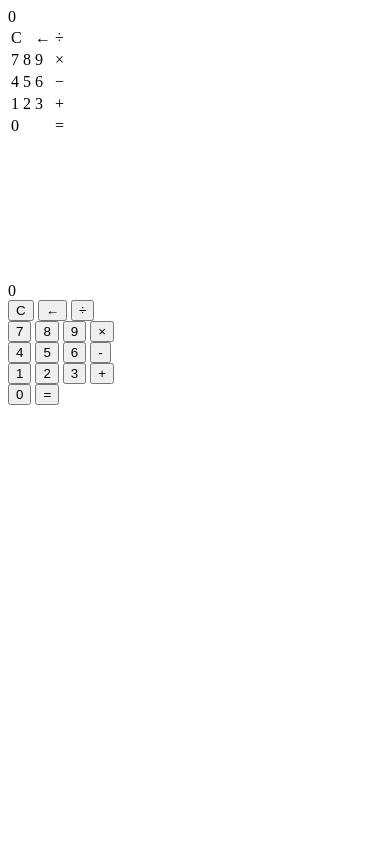
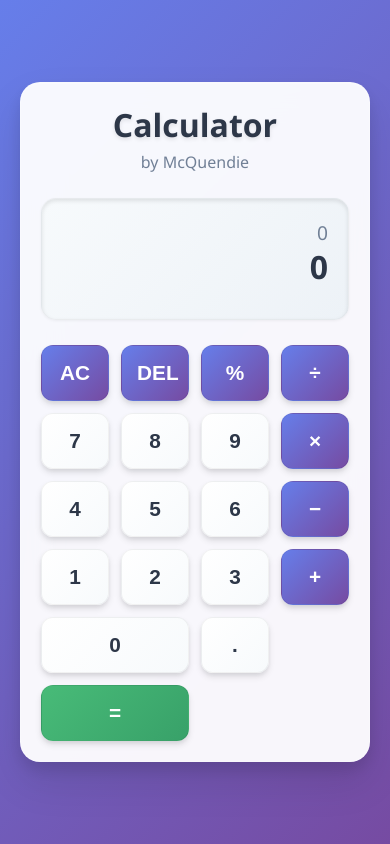
Before and after one commit to mcObd/Calculator, a plain HTML site: page index.html in a window 390 px wide. Drawn offline with Linux system fonts and the light colour scheme.

Commit message:
refactor(calculator): update HTML structure and enhance CSS styles for improved design and responsiveness

```diff
--- a/index.html
+++ b/index.html
@@ -1,147 +1,97 @@
 <!DOCTYPE html>
 <html lang="en">
 <head>
-    <meta charset="UTF-8">
-    <meta name="viewport" content="width=device-width, initial-scale=1.0">
-    <title>Calculator</title>
-    <link rel="stylesheet" href="./css/calculatorstyles.css">
+  <meta charset="UTF-8">
+  <meta name="viewport" content="width=device-width, initial-scale=1.0">
+
+  <!-- Primary Meta Tags -->
+  <title>Simple Calculator | McQuendie</title>
+  <meta name="title" content="Simple Calculator | McQuendie">
+  <meta name="description" content="A beautiful, responsive calculator with modern design and smooth animations. Built with HTML and CSS for optimal performance.">
+  <meta name="keywords" content="calculator, web calculator, responsive calculator, HTML calculator, CSS calculator, mcquendie, web development, frontend design">
+  <meta name="author" content="McQuendie">
+  <meta name="robots" content="index, follow">
+  <meta name="language" content="English">
+
+  <!-- Open Graph / Facebook -->
+  <meta property="og:type" content="website">
+  <meta property="og:url" content="https://your-domain.com/calculator">
+  <meta property="og:title" content="Simple Calculator | McQuendie">
+  <meta property="og:description" content="A beautiful, responsive calculator with modern design and smooth animations.">
+  <meta property="og:image" content="https://your-domain.com/calculator-preview.jpg">
+
+  <!-- Twitter -->
+  <meta name="twitter:card" content="summary_large_image">
+  <meta name="twitter:url" content="https://your-domain.com/calculator">
+  <meta name="twitter:title" content="Simple Calculator | McQuendie">
+  <meta name="twitter:description" content="A beautiful, responsive calculator with modern design and smooth animations.">
+  <meta name="twitter:image" content="https://your-domain.com/calculator-preview.jpg">
+
+  <!-- Canonical URL -->
+  <link rel="canonical" href="https://your-domain.com/calculator">
+
+  <!-- Favicon -->
+  <link rel="icon" type="image/png" sizes="32x32" href="favicon-32x32.png">
+
+  <!-- CSS -->
+  <link rel="stylesheet" href="styles.css">
+
+  <!-- Structured Data -->
+  <script type="application/ld+json">
+  {
+    "@context": "https://schema.org",
+    "@type": "WebApplication",
+    "name": "Simple Calculator",
+    "description": "A beautiful, responsive calculator with modern design",
+    "author": {
+      "@type": "Person",
+      "name": "McQuendie"
+    },
+    "applicationCategory": "UtilityApplication",
+    "operatingSystem": "Any",
+    "url": "https://your-domain.com/calculator"
+  }
+  </script>
 </head>
 <body>
-    <div class="wrapper">
-        <section class="screen">
-            0
-        </section>
+  <div class="calculator-container">
+    <div class="calculator">
+      <div class="calculator-header">
+        <h1>Calculator</h1>
+        <p>by McQuendie</p>
+      </div>
 
-        <section class="btn-wrapper">
-                <table>
-                    <tr>
-                        <td colspan="2">
-                            <submit href="">C</submit>
-                        </td>
-                        <td>
-                            <submit class="arrow"
-                             href="">
-                                <span>&#8592;</span>
-                            </submit>
-                        </td>
-                        <td class="orange">
-                            <submit class="white"
-                            href="">
-                                <span>&#247;</span>
-                        </submit>
-                        </td>
-                    </tr>
+      <div class="display">
+        <div class="previous-operand">0</div>
+        <div class="current-operand">0</div>
+      </div>
 
-                    <tr>
-                        <td>
-                            <submit href="">7</submit>
-                        </td>
-                        <td>
-                            <submit href="">8</submit>
-                        </td>
-                        <td>
-                            <submit href="">9</submit>
-                        </td>
-                        <td class="orange">
-                            <submit class="white"
-                            href="">
-                                <span>&#215;</span>
-                        </submit>
-                        </td>
-                    </tr>
+      <div class="buttons">
+        <button class="btn operator" data-action="clear">AC</button>
+        <button class="btn operator" data-action="delete">DEL</button>
+        <button class="btn operator" data-action="percent">%</button>
+        <button class="btn operator" data-action="divide">÷</button>
 
-                    <tr>
-                        <td>
-                            <submit href="">4</submit>
-                        </td>
-                        <td>
-                            <submit href="">5</submit>
-                        </td>
-                        <td>
-                            <submit href="">6</submit>
-                        </td>
-                        <td class="orange">
-                            <submit class="white"
-                            href="">
-                                <span>&#8722;</span>
-                        </submit>
-                        </td>
-                    </tr>
+        <button class="btn number" data-number="7">7</button>
+        <button class="btn number" data-number="8">8</button>
+        <button class="btn number" data-number="9">9</button>
+        <button class="btn operator" data-action="multiply">×</button>
 
-                    <tr>
-                        <td>
-                            <submit href="">1</submit>
-                        </td>
-                        <td>
-                            <submit href="">2</submit>
-                        </td>
-                        <td>
-                            <submit href="">3</submit>
-                        </td>
-                        <td class="orange">
-                            <submit class="white"
-                            href="">
-                                <span>&#43;</span>
-                        </submit>
-                        </td>
-                    </tr>
+        <button class="btn number" data-number="4">4</button>
+        <button class="btn number" data-number="5">5</button>
+        <button class="btn number" data-number="6">6</button>
+        <button class="btn operator" data-action="subtract">−</button>
 
-                    <tr>
-                        <td colspan="3">
-                            <submit href="">0</submit>
-                        </td>
-                        <td class="orange">
-                            <submit class="white"
-                             href="">
-                                <span>&#61;</span>
+        <button class="btn number" data-number="1">1</button>
+        <button class="btn number" data-number="2">2</button>
+        <button class="btn number" data-number="3">3</button>
+        <button class="btn operator" data-action="add">+</button>
 
-                        </submit>
-                        </td>
-                    </tr>
-                </table>
-        </section>
+        <button class="btn number" data-number="0">0</button>
+        <button class="btn number" data-number=".">.</button>
+        <button class="btn equals" data-action="equals">=</button>
+      </div>
     </div>
-    <br>
-    <br><br><br><br><br><br><br>
-
-
-
-
-     <div class="wrapper">
-        <section class="screen">
-        0
-        </section>
-
-        <section class="calc-buttons">
-            <div class="calc-button-row">
-                <button class="calc-button double ">C</button>
-                <button class="calc-button">&larr;</button>
-                <button class="calc-button">&divide;</button>
-            </div>
-            <div class="calc-button-row">
-                <button class="calc-button">7</button>
-                <button class="calc-button">8</button>
-                <button class="calc-button">9</button>
-                <button class="calc-button">&times;</button>
-            </div>
-            <div class="calc-button-row">
-                <button class="calc-button">4</button>
-                <button class="calc-button">5</button>
-                <button class="calc-button">6</button>
-                <button class="calc-button">-</button>
-            </div>
-            <div class="calc-button-row">
-                <button class="calc-button">1</button>
-                <button class="calc-button">2</button>
-                <button class="calc-button">3</button>
-                <button class="calc-button">&plus;</button>
-            </div>
-            <div class="calc-button-row">
-                <button class="calc-button triple">0</button>
-                <button class="calc-button">&equals;</button>
-            </div>
-        </section>
-    </div>
-
+  </div>
 </body>
 </html>
--- a/styles.css
+++ b/styles.css
@@ -1,135 +1,408 @@
-*{
-    box-sizing: border-box;
-    margin: 0;
-    padding: 0;
-}
-.wrapper{
-    width: 400px;
-    background-color: black;
-}
-.screen{
-    background-color: black;
-    color: white;
-    text-align: end;
-    font-size: xxx-large;
-    font-family: "Courier New", Courier, monospace;
-    /* TRBL */
-    padding: 1rem 1rem;
-
-}
-table{
-    background-color:#d8d9db;
-    width: 400px;
-    border-collapse: collapse;
-}
-table td{
-    width: 400px;
-    text-decoration: none;
-    padding: 20px;
-    text-align: center;
-    cursor: pointer;
-    border: 2px solid black;
-    border-right: none;
-    border-bottom: none;
-}
-submit{
-    color: black;
-    text-decoration: none;
-}
-.orange{
-    background-color: #df974c;
-}
-.orange:hover{
-    background-color: #dfb07e;
-}
-.orange:active{
-    background-color: #dd8d37;
-}
-td submit{
-    font-size: xxx-large;
-}
-submit span{
-    font-size: xx-large;
-    font-weight: bolder;
-    color: white;
-}
-.arrow span{
-    color: black;
-    font-size: xx-large;
-    font-weight: bolder;
-}
-td:hover{
-    background-color: #ebebeb;
-}
-td:active{
-    background-color: #bbbcbe;
+/* Reset and Base Styles */
+* {
+  margin: 0;
+  padding: 0;
+  box-sizing: border-box;
 }
 
-
-
-
-
-html {
-    box-sizing: border-box;
-}
-*, *:before, *:after {
-    box-sizing: inherit;
-}
 body {
-  padding: 0;
-  margin: 0;
-}
-.wrapper {
-    width: 400px;
-    background-color: black;
-    color: white;
-}
-.screen {
-    color: white;
-    font-size: 40px;
-    font-family: "Courier New", Courier, monospace;
-    text-align: right;
-    padding: 20px 5px;
-}
-.calc-button-row {
-    display: flex;
-    align-content: stretch;
-    justify-content: space-between;
-    margin-bottom: 0.5%;
-}
-.calc-button {
-    background-color: #d8d9db;
-    color: black;
-    height: 100px;
-    flex-basis: 24.5%;
-    border: none;
-    border-radius: 0;
-    font-size: 40px;
-    cursor: pointer;
-}
-.calc-button:hover {
-    background-color: #ebebeb;
-}
-.calc-button:active {
-    background-color: #bbbcbe;
-}
-.double {
-    flex-basis: 49.7%;
-}
-.triple {
-    flex-basis: 74.8%;
-}
-.calc-button:last-child {
-    background-color: #df974c;
-    color: white;
-}
-.calc-button:last-child:hover {
-    background-color: #dfb07e;
+  font-family: 'Segoe UI', Tahoma, Geneva, Verdana, sans-serif;
+  background: linear-gradient(135deg, #667eea 0%, #764ba2 100%);
+  min-height: 100vh;
+  display: flex;
+  align-items: center;
+  justify-content: center;
+  padding: 20px;
+  overflow-x: hidden;
 }
 
-.calc-button:last-child:active {
-    background-color: #dd8d37;
+/* Calculator Container */
+.calculator-container {
+  width: 100%;
+  max-width: 400px;
+  animation: slideInUp 0.8s ease-out;
 }
-.calc-button-row:last-child {
-    padding-bottom: 0;
+
+.calculator {
+  background: rgba(255, 255, 255, 0.95);
+  -webkit-backdrop-filter: blur(20px);
+  backdrop-filter: blur(20px);
+  border-radius: 25px;
+  box-shadow:
+    0 20px 40px rgba(0, 0, 0, 0.1),
+    0 8px 16px rgba(0, 0, 0, 0.1),
+    inset 0 1px 0 rgba(255, 255, 255, 0.2);
+  padding: 30px;
+  border: 1px solid rgba(255, 255, 255, 0.2);
+  animation: fadeIn 1s ease-out 0.3s both;
 }
+
+/* Calculator Header */
+.calculator-header {
+  text-align: center;
+  margin-bottom: 25px;
+  animation: slideInDown 0.8s ease-out 0.5s both;
+}
+
+.calculator-header h1 {
+  font-size: 2.5rem;
+  font-weight: 700;
+  color: #2d3748;
+  margin-bottom: 5px;
+  text-shadow: 0 2px 4px rgba(0, 0, 0, 0.1);
+}
+
+.calculator-header p {
+  font-size: 1rem;
+  color: #718096;
+  font-weight: 500;
+}
+
+/* Display */
+.display {
+  background: linear-gradient(135deg, #f7fafc 0%, #edf2f7 100%);
+  border-radius: 15px;
+  padding: 20px;
+  margin-bottom: 25px;
+  box-shadow:
+    inset 0 2px 4px rgba(0, 0, 0, 0.1),
+    0 1px 3px rgba(0, 0, 0, 0.05);
+  border: 1px solid rgba(0, 0, 0, 0.05);
+  animation: slideInLeft 0.8s ease-out 0.7s both;
+}
+
+.previous-operand {
+  font-size: 1.2rem;
+  color: #718096;
+  text-align: right;
+  margin-bottom: 5px;
+  min-height: 1.5rem;
+  font-weight: 500;
+}
+
+.current-operand {
+  font-size: 2.5rem;
+  color: #2d3748;
+  text-align: right;
+  font-weight: 700;
+  min-height: 3rem;
+  line-height: 1;
+}
+
+/* Buttons Grid */
+.buttons {
+  display: grid;
+  grid-template-columns: repeat(4, 1fr);
+  gap: 15px;
+  animation: slideInUp 0.8s ease-out 0.9s both;
+}
+
+/* Button Styles */
+.btn {
+  padding: 20px;
+  font-size: 1.5rem;
+  font-weight: 600;
+  border: none;
+  border-radius: 15px;
+  cursor: pointer;
+  transition: all 0.3s cubic-bezier(0.4, 0, 0.2, 1);
+  position: relative;
+  overflow: hidden;
+  background: linear-gradient(135deg, #ffffff 0%, #f7fafc 100%);
+  box-shadow:
+    0 4px 6px rgba(0, 0, 0, 0.1),
+    0 2px 4px rgba(0, 0, 0, 0.06);
+  border: 1px solid rgba(0, 0, 0, 0.05);
+}
+
+.btn::before {
+  content: '';
+  position: absolute;
+  top: 0;
+  left: -100%;
+  width: 100%;
+  height: 100%;
+  background: linear-gradient(90deg, transparent, rgba(255, 255, 255, 0.4), transparent);
+  transition: left 0.5s;
+}
+
+.btn:hover::before {
+  left: 100%;
+}
+
+.btn:hover {
+  transform: translateY(-2px);
+  box-shadow:
+    0 8px 15px rgba(0, 0, 0, 0.15),
+    0 4px 8px rgba(0, 0, 0, 0.1);
+}
+
+.btn:active {
+  transform: translateY(0);
+  box-shadow:
+    0 2px 4px rgba(0, 0, 0, 0.1),
+    0 1px 2px rgba(0, 0, 0, 0.06);
+}
+
+/* Number Buttons */
+.btn.number {
+  color: #2d3748;
+  background: linear-gradient(135deg, #ffffff 0%, #f7fafc 100%);
+}
+
+.btn.number:hover {
+  background: linear-gradient(135deg, #f7fafc 0%, #edf2f7 100%);
+  color: #1a202c;
+}
+
+/* Operator Buttons */
+.btn.operator {
+  color: #ffffff;
+  background: linear-gradient(135deg, #667eea 0%, #764ba2 100%);
+}
+
+.btn.operator:hover {
+  background: linear-gradient(135deg, #5a67d8 0%, #6b46c1 100%);
+  transform: translateY(-2px) scale(1.02);
+}
+
+/* Equals Button */
+.btn.equals {
+  color: #ffffff;
+  background: linear-gradient(135deg, #48bb78 0%, #38a169 100%);
+  grid-column: span 2;
+}
+
+.btn.equals:hover {
+  background: linear-gradient(135deg, #38a169 0%, #2f855a 100%);
+  transform: translateY(-2px) scale(1.02);
+}
+
+/* Zero Button */
+.btn[data-number="0"] {
+  grid-column: span 2;
+}
+
+/* Animations */
+@keyframes slideInUp {
+  from {
+    opacity: 0;
+    transform: translateY(50px);
+  }
+  to {
+    opacity: 1;
+    transform: translateY(0);
+  }
+}
+
+@keyframes slideInDown {
+  from {
+    opacity: 0;
+    transform: translateY(-50px);
+  }
+  to {
+    opacity: 1;
+    transform: translateY(0);
+  }
+}
+
+@keyframes slideInLeft {
+  from {
+    opacity: 0;
+    transform: translateX(-50px);
+  }
+  to {
+    opacity: 1;
+    transform: translateX(0);
+  }
+}
+
+@keyframes fadeIn {
+  from {
+    opacity: 0;
+  }
+  to {
+    opacity: 1;
+  }
+}
+
+/* Button Press Animation */
+.btn:active {
+  animation: buttonPress 0.1s ease-out;
+}
+
+@keyframes buttonPress {
+  0% {
+    transform: scale(1);
+  }
+  50% {
+    transform: scale(0.95);
+  }
+  100% {
+    transform: scale(1);
+  }
+}
+
+/* Responsive Design */
+@media (max-width: 480px) {
+  .calculator {
+    padding: 20px;
+    border-radius: 20px;
+  }
+
+  .calculator-header h1 {
+    font-size: 2rem;
+  }
+
+  .current-operand {
+    font-size: 2rem;
+  }
+
+  .btn {
+    padding: 15px;
+    font-size: 1.3rem;
+    border-radius: 12px;
+  }
+
+  .buttons {
+    gap: 12px;
+  }
+}
+
+@media (max-width: 360px) {
+  .calculator {
+    padding: 15px;
+  }
+
+  .calculator-header h1 {
+    font-size: 1.8rem;
+  }
+
+  .current-operand {
+    font-size: 1.8rem;
+  }
+
+  .btn {
+    padding: 12px;
+    font-size: 1.1rem;
+  }
+
+  .buttons {
+    gap: 10px;
+  }
+}
+
+/* Landscape Mode */
+@media (max-height: 500px) and (orientation: landscape) {
+  .calculator-container {
+    max-width: 500px;
+  }
+
+  .calculator {
+    padding: 20px;
+  }
+
+  .calculator-header {
+    margin-bottom: 15px;
+  }
+
+  .calculator-header h1 {
+    font-size: 2rem;
+  }
+
+  .display {
+    padding: 15px;
+    margin-bottom: 15px;
+  }
+
+  .current-operand {
+    font-size: 2rem;
+  }
+
+  .btn {
+    padding: 15px;
+    font-size: 1.3rem;
+  }
+}
+
+/* High DPI Displays */
+@media (-webkit-min-device-pixel-ratio: 2), (min-resolution: 192dpi) {
+  .calculator {
+    box-shadow:
+      0 20px 40px rgba(0, 0, 0, 0.08),
+      0 8px 16px rgba(0, 0, 0, 0.08),
+      inset 0 1px 0 rgba(255, 255, 255, 0.3);
+  }
+}
+
+/* Dark Mode Support */
+@media (prefers-color-scheme: dark) {
+  body {
+    background: linear-gradient(135deg, #1a202c 0%, #2d3748 100%);
+  }
+
+  .calculator {
+    background: rgba(45, 55, 72, 0.95);
+    border: 1px solid rgba(255, 255, 255, 0.1);
+  }
+
+  .calculator-header h1 {
+    color: #f7fafc;
+  }
+
+  .calculator-header p {
+    color: #a0aec0;
+  }
+
+  .display {
+    background: linear-gradient(135deg, #2d3748 0%, #4a5568 100%);
+    border: 1px solid rgba(255, 255, 255, 0.1);
+  }
+
+  .previous-operand {
+    color: #a0aec0;
+  }
+
+  .current-operand {
+    color: #f7fafc;
+  }
+
+  .btn.number {
+    background: linear-gradient(135deg, #4a5568 0%, #2d3748 100%);
+    color: #f7fafc;
+    border: 1px solid rgba(255, 255, 255, 0.1);
+  }
+
+  .btn.number:hover {
+    background: linear-gradient(135deg, #2d3748 0%, #1a202c 100%);
+  }
+}
+
+/* Focus States for Accessibility */
+.btn:focus {
+  outline: none;
+  box-shadow:
+    0 0 0 3px rgba(102, 126, 234, 0.5),
+    0 4px 6px rgba(0, 0, 0, 0.1);
+}
+
+/* Reduced Motion Support */
+@media (prefers-reduced-motion: reduce) {
+  .btn,
+  .calculator-container,
+  .calculator,
+  .calculator-header,
+  .display,
+  .buttons {
+    animation: none;
+    transition: none;
+  }
+
+  .btn:hover {
+    transform: none;
+  }
+
+  .btn::before {
+    display: none;
+  }
+}
```
